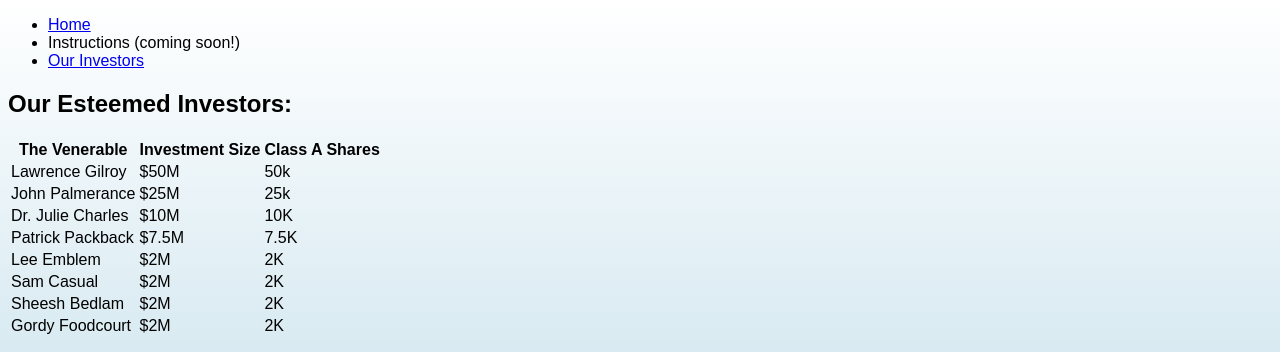
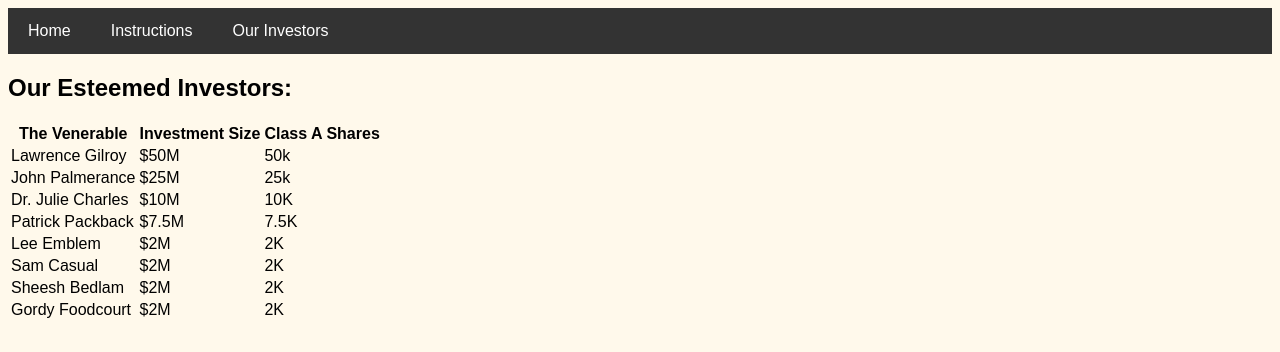
Before and after one commit to matthewmogan/Jobble_Test, a plain HTML site: page investors.html in a window 1280 px wide. Shown: the top 352 px of the page. Drawn offline with Linux system fonts and the light colour scheme.

Commit message:
Add files via upload

```diff
--- a/investors.html
+++ b/investors.html
@@ -11,13 +11,13 @@
 
     <body>
 
-        <nav>
-            <ul>
-                <li><a href="./index.html" target="_self">Home</a></li>
-                <li>Instructions (coming soon!)</li>
-                <li><a href="./investors.html" target="_self">Our Investors</a></li>
-            </ul>
-        </nav>
+    <nav>
+      <ul class="navbar">
+        <li><a href="./index.html" target="_self">Home</a></li>
+        <li><a href="./instructions.html" target ="_self">Instructions</a></li>
+        <li><a href="./investors.html" target="_self">Our Investors</a></li>
+      </ul>
+    </nav>
 
 
         <section id="Investors">
--- a/style.css
+++ b/style.css
@@ -3,8 +3,29 @@
 }
 
 body {
-    background-image: linear-gradient(to bottom,rgb(255, 255, 255),rgb(168, 208, 225));
+    background-color: rgb(255, 249, 235)
 }
 
-h1{
+ul.navbar {
+    list-style-type: none;
+    margin: 0;
+    padding: 0;
+    overflow: hidden;
+    background-color: #333;
 }
+
+ul.navbar li {
+    float: left;
+}
+
+ul.navbar li a {
+    display: block;
+    color: white;
+    text-align: center;
+    padding: 14px 20px;
+    text-decoration: none;
+}
+
+ul.navbar li a:hover {
+    background-color: #111;
+}
```
Also changed, not shown: index.html (+2 -2 lines), instructions.html (added, +24 -0 lines).
